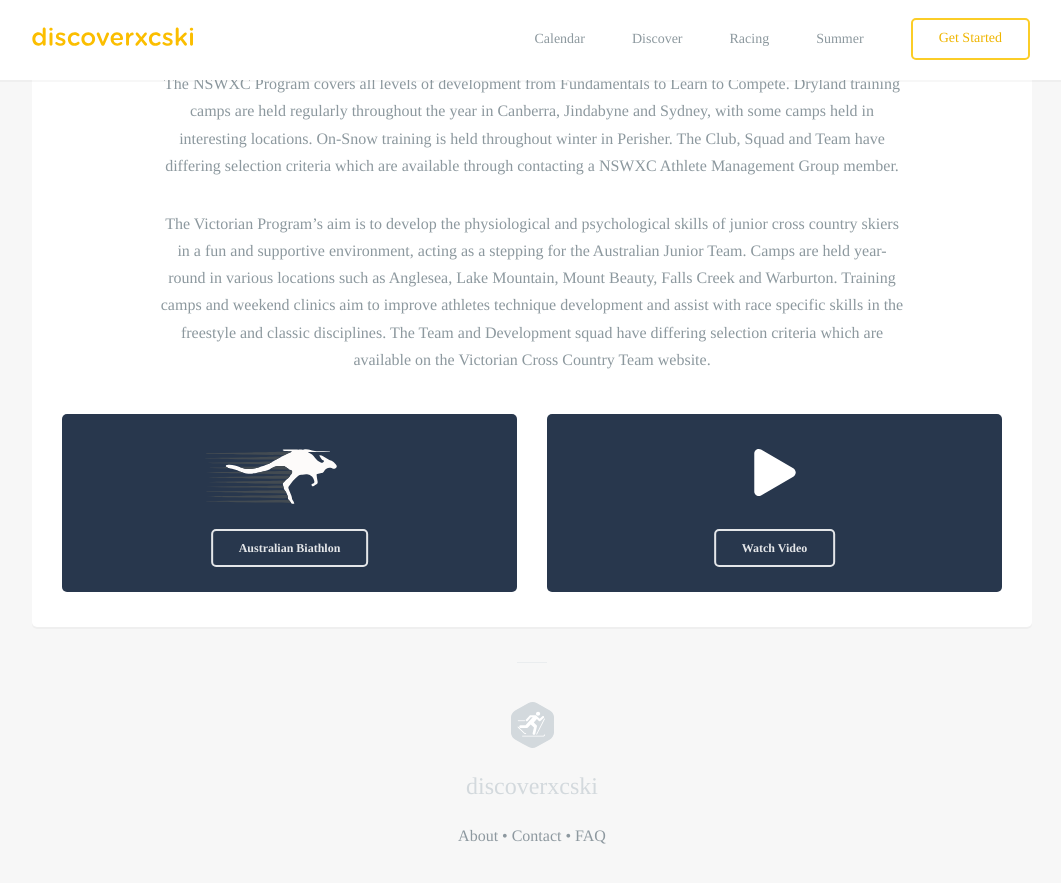
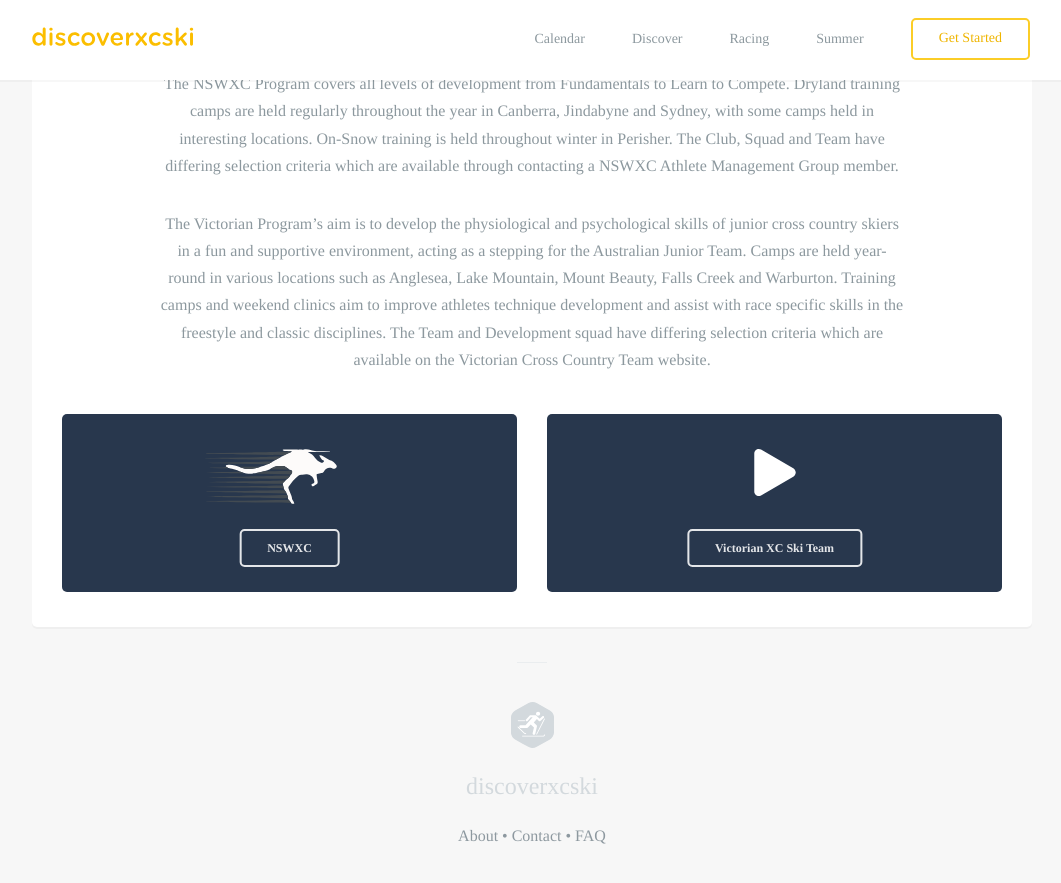
Before and after one commit to robcatto/robcatto.github.io, a Jekyll site: the page built from discoverxc/teens/index.html, in a window 1280 px wide and 900 px high, scrolled down 2727 px. Shown: the top 883 px of the window, without its empty margins (108-1169 px from the left). Built offline with Jekyll 4.4.1, drawn with Linux system fonts in a browser that asks for light colours; some web fonts are replaced; Markdown is read by kramdown in place of the engine named in the settings.

Commit message:
Update index.html

```diff
--- a/discoverxc/teens/index.html
+++ b/discoverxc/teens/index.html
@@ -185,7 +185,7 @@ layout: default
         </g>
     </g>
 </svg>
-                                                    <a class="button small inverse" href="/perks" data-featurette="analytics-click-event" data-event-category="button" data-event-action="M: Clicked Perks" data-event-label="Source: Features Page" id="featurette-13">Australian Biathlon</a>
+                                                    <a class="button small inverse" href="/perks" data-featurette="analytics-click-event" data-event-category="button" data-event-action="M: Clicked Perks" data-event-label="Source: Features Page" id="featurette-13">NSWXC</a>
                                                 </div>
                         </div>
 
@@ -202,7 +202,7 @@ layout: default
         </g>
     </g>
 </svg>
-                                                    <a class="button small inverse" href="/perks" data-featurette="analytics-click-event" data-event-category="button" data-event-action="M: Clicked Perks" data-event-label="Source: Features Page" id="featurette-13">Watch Video</a>
+                                                    <a class="button small inverse" href="/perks" data-featurette="analytics-click-event" data-event-category="button" data-event-action="M: Clicked Perks" data-event-label="Source: Features Page" id="featurette-13">Victorian XC Ski Team</a>
                                                 </div>
                         </div>
 
```
